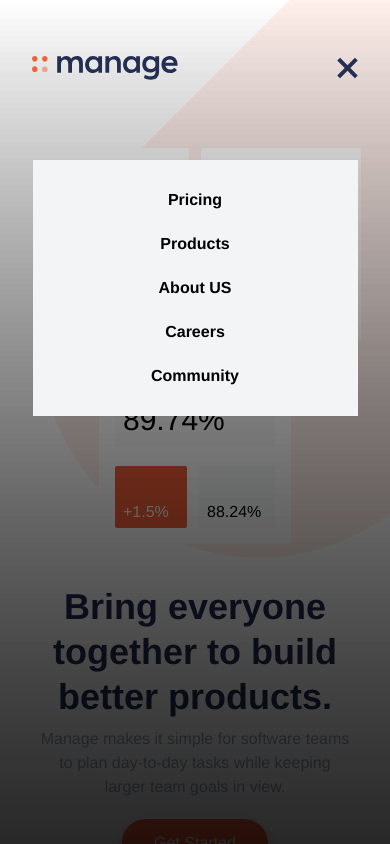
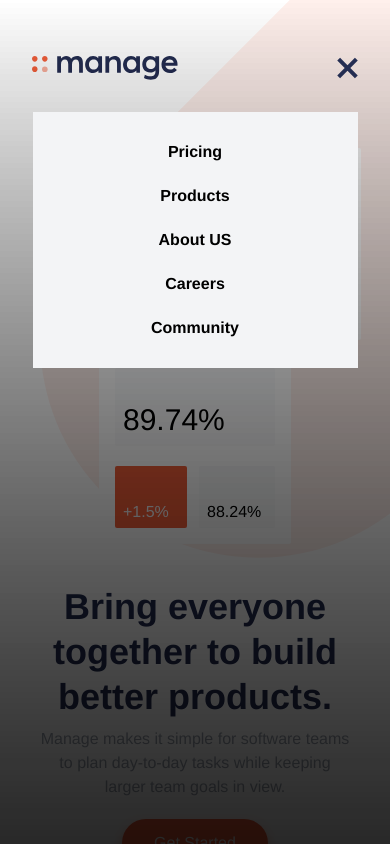
Before and after one commit to karlebh/Manage, a Vue app: page / in a window 390 px wide. Both pictures are taken after a click on the button 345 px from the left and 68 px from the top of the page. Shown: the top 844 px of the page. Built offline with nearby package versions, Linux system fonts and the light colour scheme.

Commit message:
bug fixes

```diff
--- a/src/components/Header.vue
+++ b/src/components/Header.vue
@@ -13,9 +13,9 @@
     <!-- Moile Header -->
     <header class="lg:hidden relative">
       <svg class="absolute left-10 -top-64 md:hidden" xmlns="http://www.w3.org/2000/svg" width="814" height="814"><rect width="436" height="970" x="774" y="-62" fill="#FFF0EC" fill-rule="evenodd" rx="218" transform="rotate(45 718.814 -291.157)"/></svg>
-      <div class="flex justify-between px-8 pt-14 pb-5 relative z-50">
+      <div class="flex justify-between px-8 pt-14 pb-5">
         <Logo/>
-        <button @click="isOpen = !isOpen">
+        <button @click="isOpen = !isOpen" class="z-50">
           <svg v-if="!isOpen" xmlns="http://www.w3.org/2000/svg" width="25" height="18"><g fill="#242D52" fill-rule="evenodd"><path d="M0 0h25v4H0zM0 7h25v4H0zM0 14h25v4H0z"/></g></svg>
           <svg v-if="isOpen" xmlns="http://www.w3.org/2000/svg" width="21" height="22"><path fill="#242D52" fill-rule="evenodd" d="M17.925.747l2.828 2.828L13.328 11l7.425 7.425-2.828 2.828-7.425-7.425-7.425 7.425-2.828-2.828L7.671 11 .247 3.575 3.075.747 10.5 8.171 17.925.747z"/></svg>
         </button>
--- a/src/components/NavBar.vue
+++ b/src/components/NavBar.vue
@@ -1,8 +1,7 @@
-<!-- -->
 <template>
-  <div class="lg:hidden fixed navbar z-40 w-full w-full h-full inset-0">
+  <div class="lg:hidden fixed navbar z-40 w-sreen h-screen inset-0">
     <button @click="$emit('closeNav')" class="fixed navbar z-40 w-full w-full h-full inset-0 cursor-pointer"></button>
-     <div class="bg-gray-100 w-10/12 py-7 mx-auto mt-40 relative z-50">
+     <div class="bg-gray-100 w-10/12 py-7 mx-auto mt-28 z-50 relative overflow-scroll" style="z-index: 100;">
       <a class="block text-center font-semibold" href="#">Pricing</a>
       <a class="block text-center mt-5 font-semibold" href="#">Products</a>
       <a class="block text-center mt-5 font-semibold" href="#">About US</a>
```
